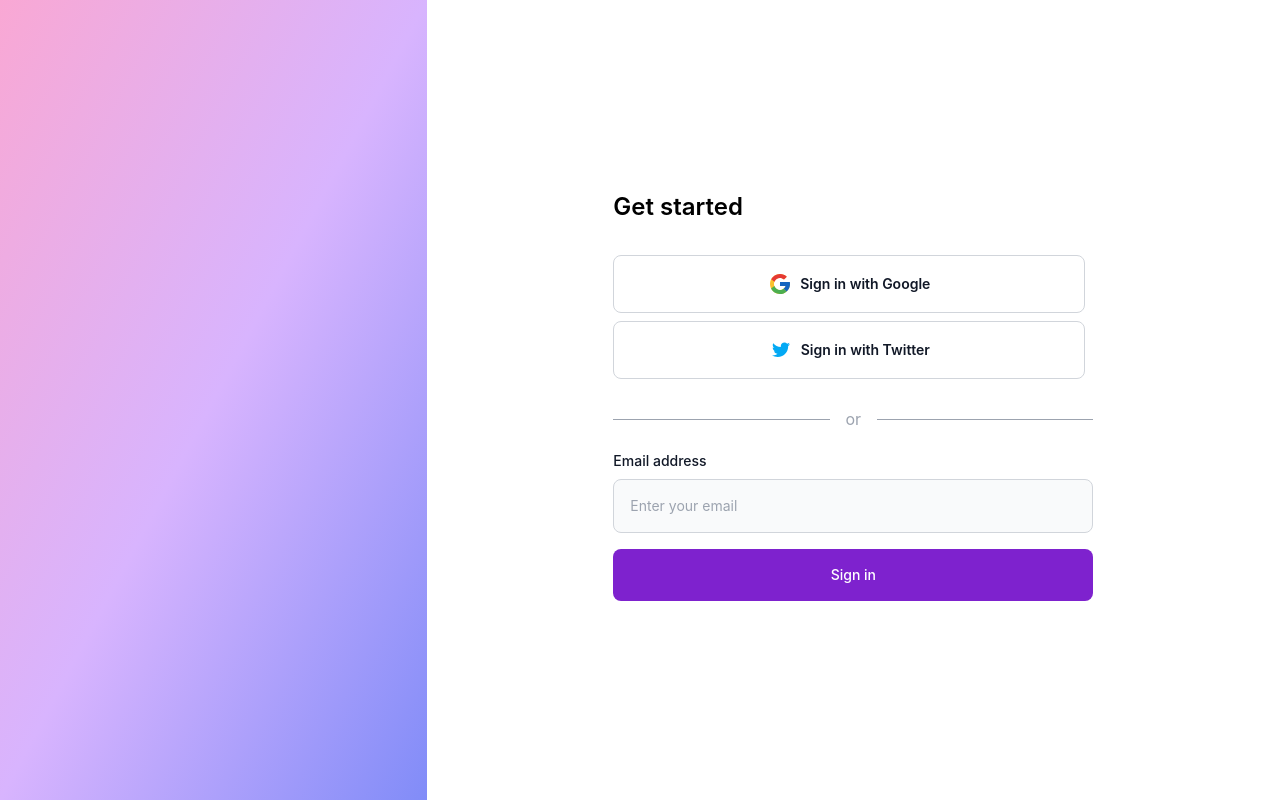
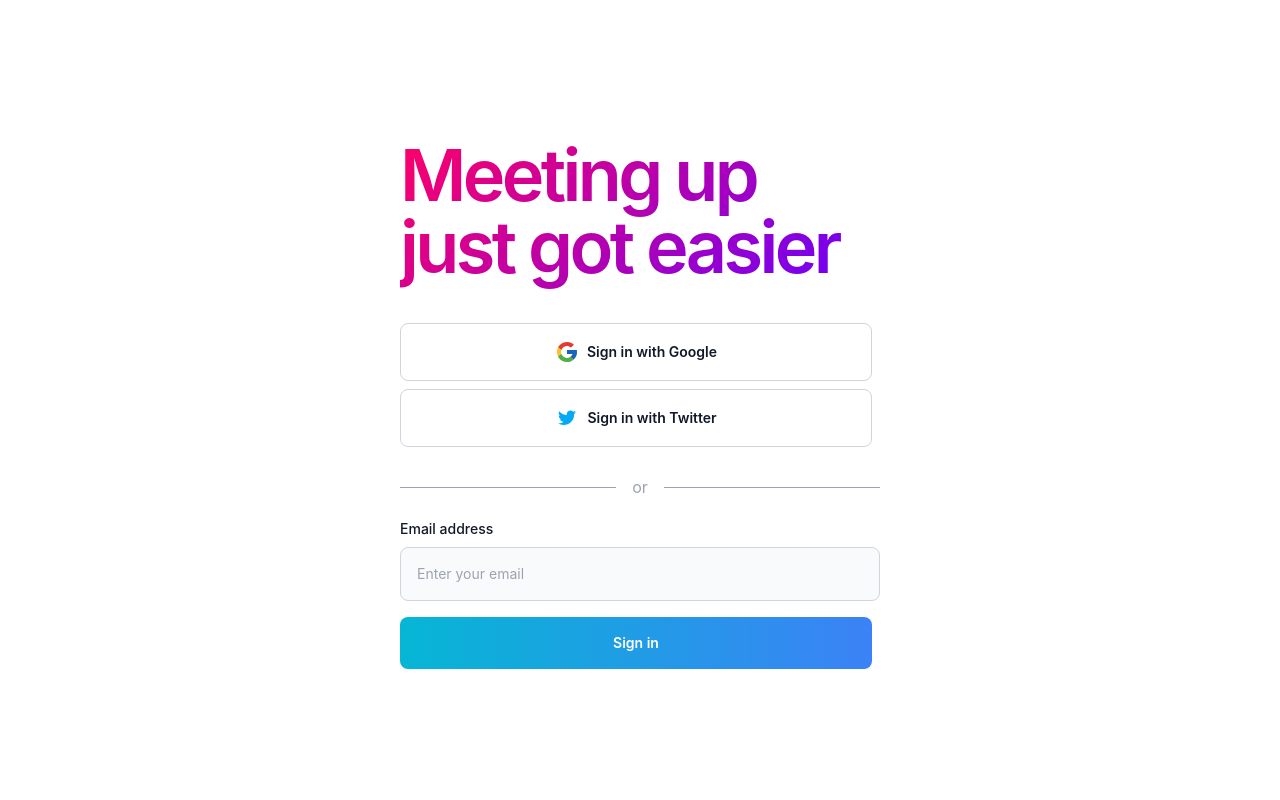
Before and after one commit to clearly-outsane/Meet-Smart, a Next.js app: page /login in a window 1280 px wide. Built offline with nearby package versions, Linux system fonts and the light colour scheme; no server answers.

Commit message:
style: login page

```diff
--- a/pages/_document.js
+++ b/pages/_document.js
@@ -8,7 +8,7 @@ class MyDocument extends Document {
           <link rel='preconnect' href='https://fonts.googleapis.com' />
           <link rel='preconnect' href='https://fonts.gstatic.com' crossOrigin />
           <link
-            href='https://fonts.googleapis.com/css2?family=Inter:wght@200;400;600;800&display=swap'
+            href='https://fonts.googleapis.com/css2?family=Poppins:wght@200;400;600;800&display=swap'
             rel='stylesheet'
           />
         </Head>
--- a/pages/login.tsx
+++ b/pages/login.tsx
@@ -22,13 +22,11 @@ const Login = () => {
   }
   return (
     <div className=' flex h-full min-h-screen w-full items-center justify-center '>
-      <div className='flex h-full min-h-screen w-full items-center justify-between'>
-        {/* Aesthetic Panel */}
-        <div className=' hidden h-full min-h-screen w-full bg-gradient-to-br from-pink-300 via-purple-300 to-indigo-400 lg:block lg:basis-1/3'></div>
-        {/* Login forms */}
-        <div className='flex items-center justify-center lg:basis-2/3'>
-          <div className='flex min-w-[480px] flex-col'>
-            <h1>Get started</h1>
+      <div className='flex items-center justify-center px-4  lg:px-0'>
+        <div className='flex flex-col lg:min-w-[480px]'>
+          <h1 className='bg-clip-text py-2 text-5xl font-semibold tracking-tighter text-transparent [background-image:linear-gradient(315deg,rgb(102,0,255)_0%,rgb(255,0,102)_100%)] lg:text-7xl'>
+            Meeting up <br /> just got easier
+          </h1>
           <button
             onClick={() =>
               signIn('google', { callbackUrl: 'http://localhost:3000' })
@@ -79,7 +77,7 @@ const Login = () => {
               </div>
               <button
                 type='submit'
-                  className='mb-2 rounded-lg bg-purple-700 px-5 py-4 text-sm font-medium text-white hover:bg-purple-800 focus:outline-none focus:ring-4 focus:ring-purple-300'
+                className='mr-2 rounded-lg bg-gradient-to-r from-cyan-500 to-blue-500 px-5 py-4 text-center text-sm font-semibold text-white hover:bg-gradient-to-bl focus:outline-none focus:ring-4 focus:ring-cyan-300 dark:focus:ring-cyan-800'
               >
                 Sign in
               </button>
@@ -88,7 +86,6 @@ const Login = () => {
         </div>
       </div>
     </div>
-    </div>
   );
 };
 
--- a/styles/globals.css
+++ b/styles/globals.css
@@ -6,7 +6,7 @@ html,
 body {
   padding: 0;
   margin: 0;
-  font-family: -apple-system, Inter, BlinkMacSystemFont, Segoe UI, Roboto,
+  font-family: -apple-system, 'Poppins', BlinkMacSystemFont, Segoe UI, Roboto,
     Oxygen, Ubuntu, Cantarell, Fira Sans, Droid Sans, Helvetica Neue, sans-serif;
 }
 
```
Lines whose indentation alone changed are shown as unchanged.
